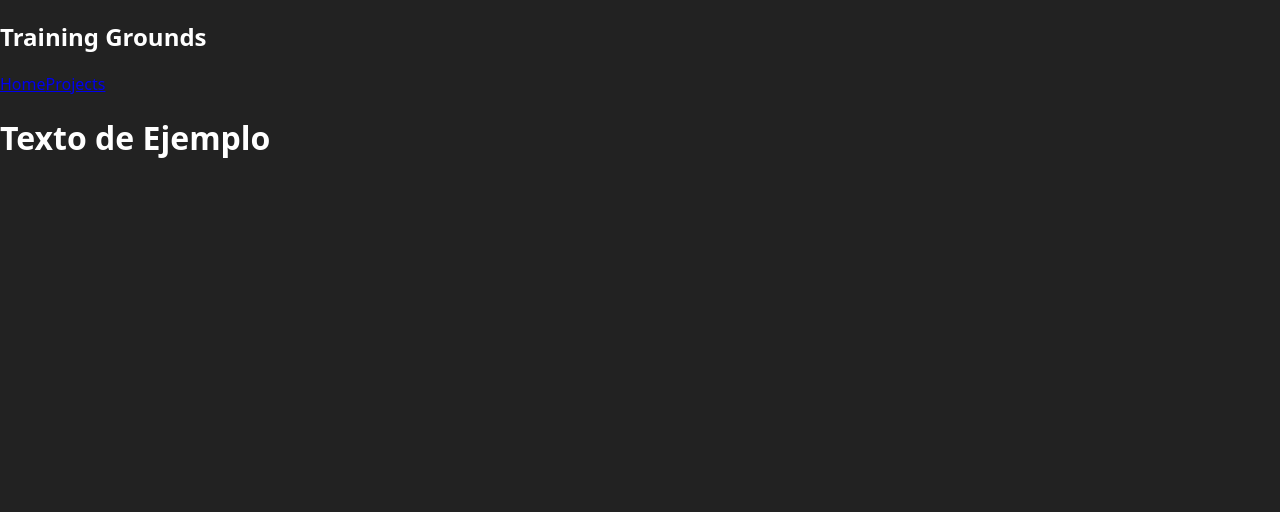
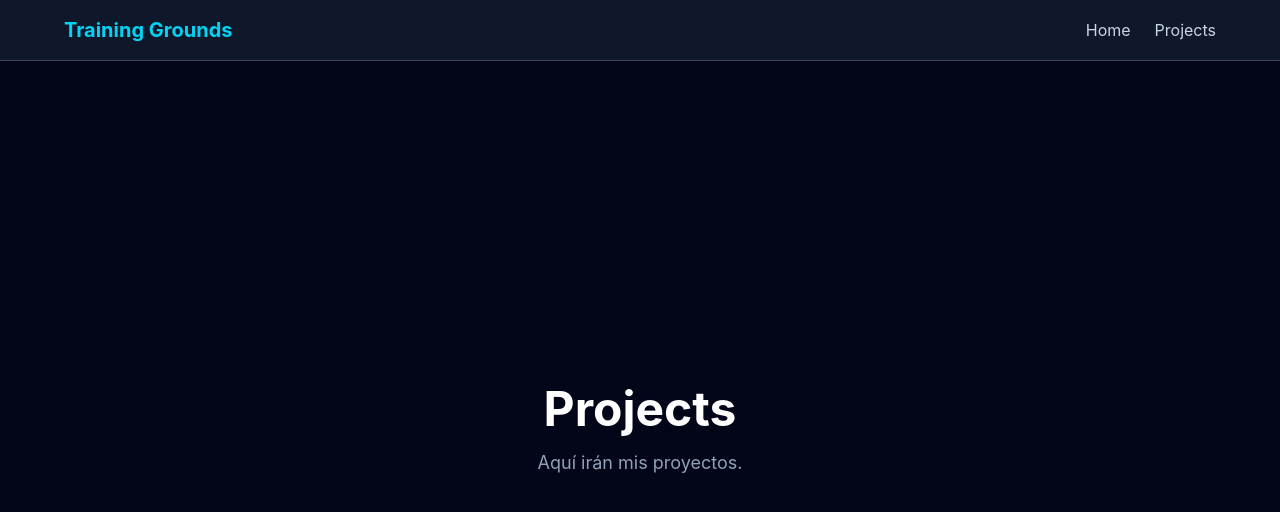
Before and after one commit to Pelayocuervo01/Training-Grounds, a React (Vite) app: page /projects in a window 1280 px wide. Shown: the top 512 px of the page. Built offline with nearby package versions, Linux system fonts and the light colour scheme.

Commit message:
Creado el CSS

```diff
--- a/package.json
+++ b/package.json
@@ -13,6 +13,7 @@
     "@tailwindcss/vite": "^4.2.4",
     "react": "^19.2.5",
     "react-dom": "^19.2.5",
+    "react-router-dom": "^7.14.2",
     "tailwindcss": "^4.2.4"
   },
   "devDependencies": {
--- a/src/App.tsx
+++ b/src/App.tsx
@@ -1,10 +1,16 @@
+import { Routes, Route} from "react-router-dom";
 import MainLayout from "./layouts/MainLayout";
+import Home from "./pages/Home";
+import Projects from "./pages/Projects";
 
 
 export default function App() {
   return (
     <MainLayout>
-      <h1 className="text-4x1 text-white">Texto de Ejemplo</h1>
+      <Routes>
+        <Route path="/" element={<Home />} />
+        <Route path="/projects" element={<Projects />} />
+      </Routes>
     </MainLayout>
   );
 }
--- a/src/components/Header.tsx
+++ b/src/components/Header.tsx
@@ -1,21 +1,22 @@
+import { Link } from "react-router-dom";
+
 export default function Header() {
     return(
-        <header className="bg-slate-900 borde-b border-slate-800 px-6 py-4">
-            <nav className= "flex justify-beetwen items-center">
-                <h1 className="text-x1 font bold text-cyan-400">
+         <header className="bg-slate-900 border-b border-white/20 px-6 py-4 w-full">
+            <nav className="max-w-6xl mx-auto flex justify-between items-center">
+                <h1 className="text-xl font-bold text-cyan-400">
                     Training Grounds
                 </h1>
                 <div className="flex gap-6 text-slate-300">
-                    <a className="hover:text-white" href="/">
+                    <Link to ="/" className="hover:text-white">
                         Home
-                    </a>
-                    <a className="hover:text-white" href="/projects">
+                    </Link>
+                    <Link to="/projects" className="hover:text-white" >
                         Projects
-                    </a>
+                    </Link>
 
                 </div>
             </nav>
         </header>
-
     )
 }
--- a/src/layouts/MainLayout.tsx
+++ b/src/layouts/MainLayout.tsx
@@ -2,9 +2,11 @@ import Header from "../components/Header";
 
 export default function MainLayout({ children }: {children: React.ReactNode}){
     return(
-        <>
+        <div className="min-h-screen flex flex-col bg-slate-950">
             <Header />
-            <main className="p-6">{ children }</main>
-        </>
+            <main className="flex-1 flex flex-col items-center justify-center w-full max-w-6xl mx-auto px-6 py-12">
+                { children }
+            </main>
+        </div>
     )
 }
--- a/src/main.tsx
+++ b/src/main.tsx
@@ -2,9 +2,13 @@ import React from "react";
 import ReactDOM from "react-dom/client";
 import App from "./App";
 import "./styles/global.css";
+import { BrowserRouter } from "react-router-dom";
+
 
 ReactDOM.createRoot(document.getElementById("root")!).render(
   <React.StrictMode>
-    <App />
+    <BrowserRouter>
+      <App />
+    </BrowserRouter>
   </React.StrictMode>
 );
--- /dev/null
+++ b/src/pages/Home.tsx
@@ -0,0 +1,12 @@
+export default function Home(){
+    return (
+        <div className="text-center">
+            <h1 className="text-5xl font-bold text-white mb-4">
+                Training Grounds
+            </h1>
+            <p className="text-slate-400 text-lg">
+                El lugar donde practico y construyo proyectos.
+            </p>
+        </div>
+    )
+}
--- /dev/null
+++ b/src/pages/Projects.tsx
@@ -0,0 +1,12 @@
+export default function Projects(){
+    return (
+        <div className="text-center">
+            <h1 className="text-5xl font-bold text-white mb-4">
+                Projects
+            </h1>
+            <p className="text-slate-400 text-lg">
+                Aquí irán mis proyectos.
+            </p>
+        </div>
+    )
+}
--- a/src/styles/global.css
+++ b/src/styles/global.css
@@ -1,6 +1,5 @@
-body {
-  margin: 0;
-  font-family: system-ui, sans-serif;
-  background: #222;
-  color: white;
+@import "tailwindcss";
+
+body{
+    background-color: #222;
 }
--- a/vite.config.ts
+++ b/vite.config.ts
@@ -1,9 +1,18 @@
 import { defineConfig } from 'vite'
 import react from '@vitejs/plugin-react'
 import tailwindcss from "@tailwindcss/vite";
+import path from 'path'
+import { fileURLToPath } from 'url'
+
+const __dirname = path.dirname(fileURLToPath(import.meta.url))
 
 
 // https://vite.dev/config/
 export default defineConfig({
   plugins: [react(),tailwindcss()],
+  resolve: {
+    alias: {
+      '@': path.resolve(__dirname, './src'),
+    },
+  },
 })
```
Also changed, not shown: tsconfig.app.json (+7 -1 lines), .claude/settings.local.json (added), 1 other file (tests, documents, lock files or other folders).
